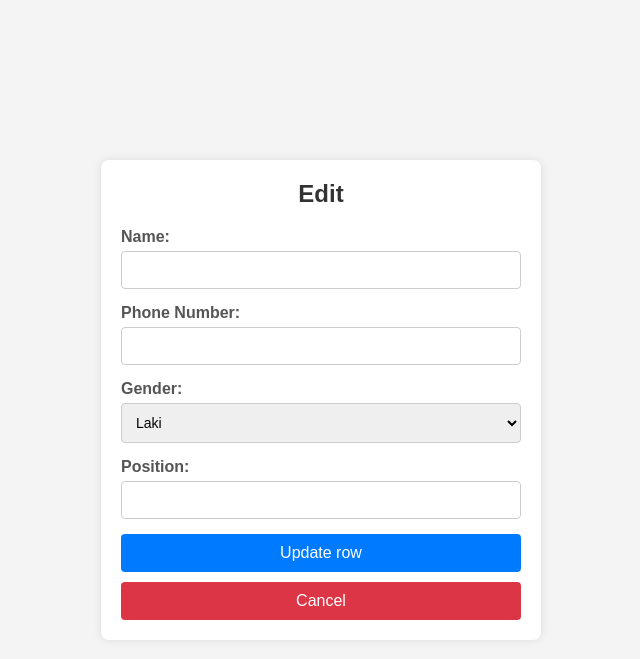
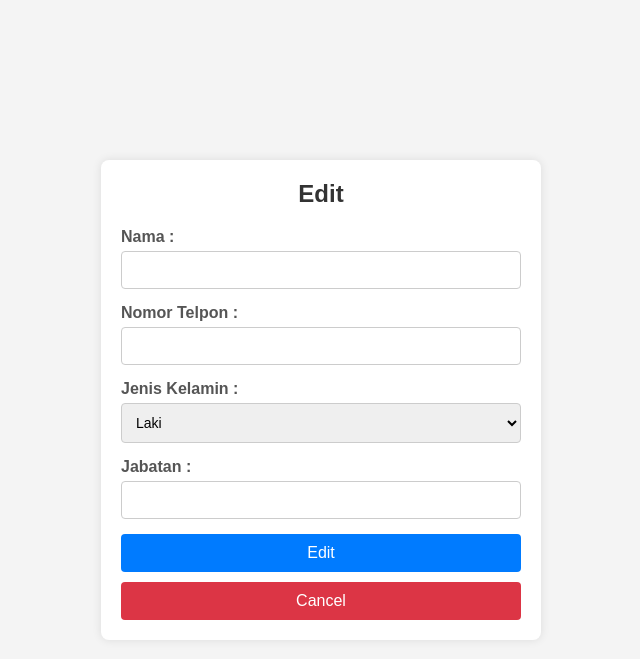
Before and after one commit to MAthallahR/school_project, a PHP site: page /admin_view/edit_karyawan.php in a window 1280 px wide. Shown: the top 659 px of the page, without its empty margins (319-959 px from the left). Run offline with PHP 8.4, Linux system fonts and the light colour scheme; data that the repository does not hold is empty.

Commit message:
Update edit_karyawan.php

```diff
--- a/Sistem human resource dan penggajian karyawan/admin_view/edit_karyawan.php
+++ b/Sistem human resource dan penggajian karyawan/admin_view/edit_karyawan.php
@@ -114,23 +114,23 @@ if($_SERVER['REQUEST_METHOD'] === 'POST' && isset($_POST['update'])) {
         <form method="POST">
             <input type="hidden" name="ognama" value="<?php echo ucfirst($row['nama']); ?>">
 
-            <label>Name:</label>
+            <label>Nama :</label>
             <input type="text" name="nama" value="<?php echo ucfirst($row['nama']); ?>" required>
 
-            <label>Phone Number:</label>
+            <label>Nomor Telpon	:</label>
             <input type="text" name="nomortelp" value="<?php echo ucfirst($row['nomortelp']); ?>" required>
 
-            <label>Gender:</label>
+            <label>Jenis Kelamin :</label>
             <select name="jenis_kelamin" required>
                 <option value="laki" <?php echo ($row['jenis_kelamin'] == 'Laki') ? 'selected' : ''; ?>>Laki</option>
                 <option value="perempuan" <?php echo ($row['jenis_kelamin'] == 'Perempuan') ? 'selected' : ''; ?>>Perempuan</option>
                 <option value="binatang" <?php echo ($row['jenis_kelamin'] == 'Monyet') ? 'selected' : ''; ?>>Monyet    </option>
             </select>
 
-            <label>Position:</label>
+            <label>Jabatan :</label>
             <input type="text" name="jabatan" value="<?php echo ucfirst($row['jabatan']); ?>" required>
 
-            <button type="submit" name="update">Update row</button>
+            <button type="submit" name="update">Edit</button>
             <a href="admin_karyawan.php" class="cancel-btn">Cancel</a>
         </form>
     </div>
```
